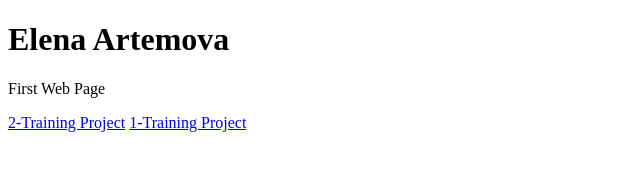
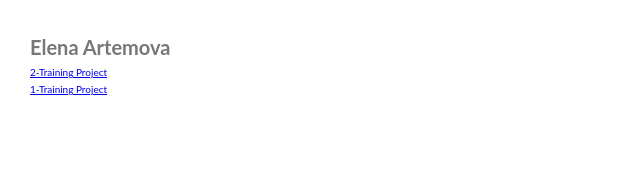
Before and after one commit to eartemova/eartemova.github.io, a plain HTML site: page index.html in a window 1280 px wide. Shown: the whole page, without its empty margins (0-640 px from the left). Drawn offline with Linux system fonts and the light colour scheme; files that its build step writes are made by us from their sources.

Commit message:
25.01.19_index

```diff
--- a/Natours/css/style.css
+++ b/Natours/css/style.css
@@ -158,11 +158,11 @@ body {
   background-color: #55c57a;
   color: #fff;
   box-shadow: 0 1rem 2rem rgba(0, 0, 0, 0.15);
-  transform: translateY(-2px); }
+  transform: translateY(-3px); }
 
 .btn-text:active {
   box-shadow: 0 0.5rem 1rem rgba(0, 0, 0, 0.15);
-  transform: translateY(0px); }
+  transform: translateY(-1px) rotateZ(-5deg) scale(1.1); }
 
 .row {
   max-width: 114rem;
--- a/index.html
+++ b/index.html
@@ -1,10 +1,20 @@
 <!DOCTYPE html>
-<html>
-<body>
-    <title>Elena Artemova</title>
-<h1>Elena Artemova</h1>
-<p> First Web Page</p>
-<a href="https://eartemova.github.io/Natours/index.html">2-Training Project</a>
-<a href="https://eartemova.github.io/931007-gllacy">1-Training Project</a>
-</body>
+<html lang="en">
+    <head>
+        <meta charset="UTF-8">
+            <meta name="viewport" content="width=device-width, initial-scale=1.0">
+            <link href="https://fonts.googleapis.com/css?family=Ubuntu:300,400,500,700,700i" rel="stylesheet">
+            <link rel="stylesheet" href="css/style.css">
+
+            <title>Elena Artemova | Web Newbie Training Page</title>
+    </head>
+    <body>
+        <h1>Elena Artemova</h1>
+            <p>
+                <a href="https://eartemova.github.io/Natours/index.html">2-Training Project</a>
+            </p>
+            <p>
+                <a href="https://eartemova.github.io/931007-gllacy">1-Training Project</a>
+            </p>
+    </body>
 </html>
```
